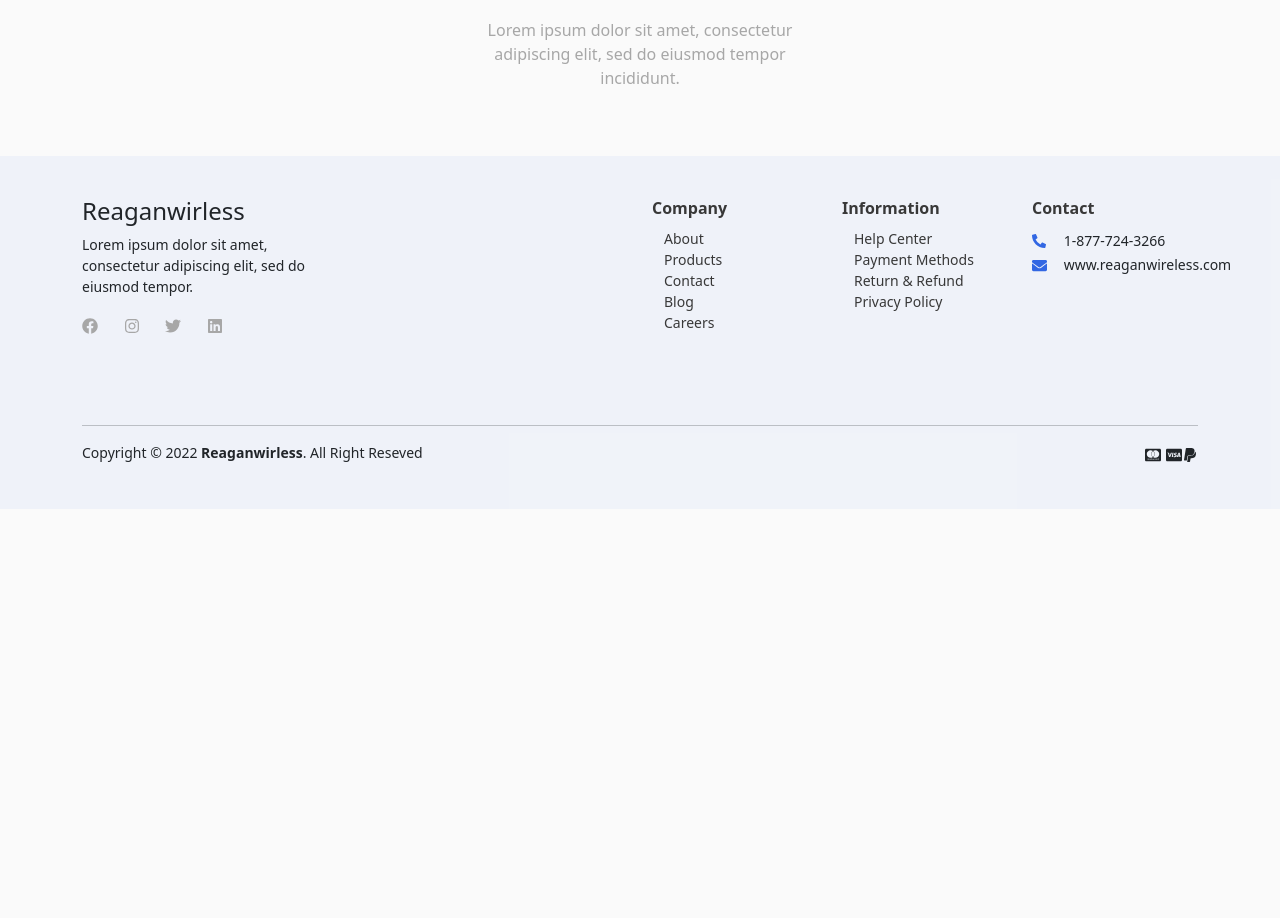
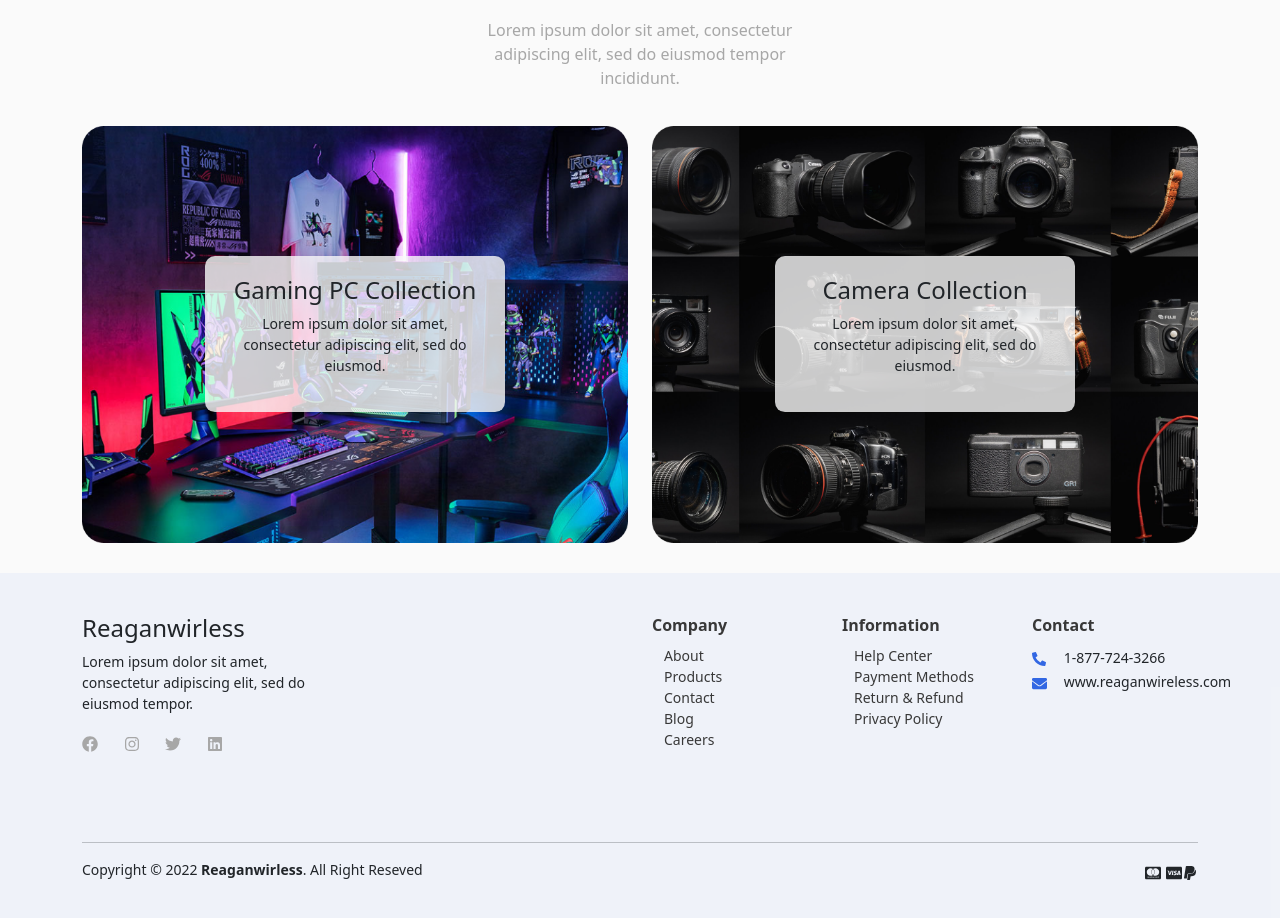
Before and after one commit to AliAon/reagenwireless, a React (Create React App) app: page / in a window 1280 px wide. Shown: the part 2362-3280 px from the top of the page. Before the commit the page ends 2871 px from the top, so only its background shows below. Built offline with nearby package versions, Linux system fonts and the light colour scheme.

Commit message:
collection section done desktop

```diff
--- a/src/assets/scss/template/_home.scss
+++ b/src/assets/scss/template/_home.scss
@@ -298,3 +298,33 @@
       }
    }
 }
+
+
+/*-------------------------
+Our Collections Section
+-------------------------*/
+.collection{
+   position: relative;
+   &__img{
+      width: 100%;
+   }
+   &__detail{
+      background-color: #fafafacc;
+      width: 300px;
+      padding: 20px;
+      text-align: center;
+      border-radius: 10px;
+      margin-left: auto;
+      margin-right: auto;
+      position: absolute;
+      left: 50%;
+      top: 50%;
+      transform: translate(-50%,-50%);
+      &__title{
+         font-size: var( --h5);
+      }
+      &__description{
+         font-size: var(--font-body-3)
+      }
+   }
+}
--- a/src/components/Home/Our Collections.js
+++ b/src/components/Home/Our Collections.js
@@ -13,10 +13,36 @@ const OurCollections = () => {
       />
       <Row>
         <Col lg={6}>
-
+          <div className="collection">
+            <img
+              src="./images/collection/placeholder.png"
+              className="collection__img"
+            />
+            <div className="collection__detail">
+              <h4 className="collection__detail__title">
+                Gaming PC Collection
+              </h4>
+              <p className="collection__detail__description">
+                Lorem ipsum dolor sit amet, consectetur adipiscing elit, sed do
+                eiusmod.
+              </p>
+            </div>
+          </div>
         </Col>
         <Col lg={6}>
-
+          <div className="collection">
+            <img
+              src="./images/collection/placeholder (1).png"
+              className="collection__img"
+            />
+            <div className="collection__detail">
+              <h4 className="collection__detail__title">Camera Collection</h4>
+              <p className="collection__detail__description">
+                Lorem ipsum dolor sit amet, consectetur adipiscing elit, sed do
+                eiusmod.
+              </p>
+            </div>
+          </div>
         </Col>
       </Row>
     </div>
```
Also changed, not shown: public/images/collection/placeholder (1).png (added), public/images/collection/placeholder.png (added).
